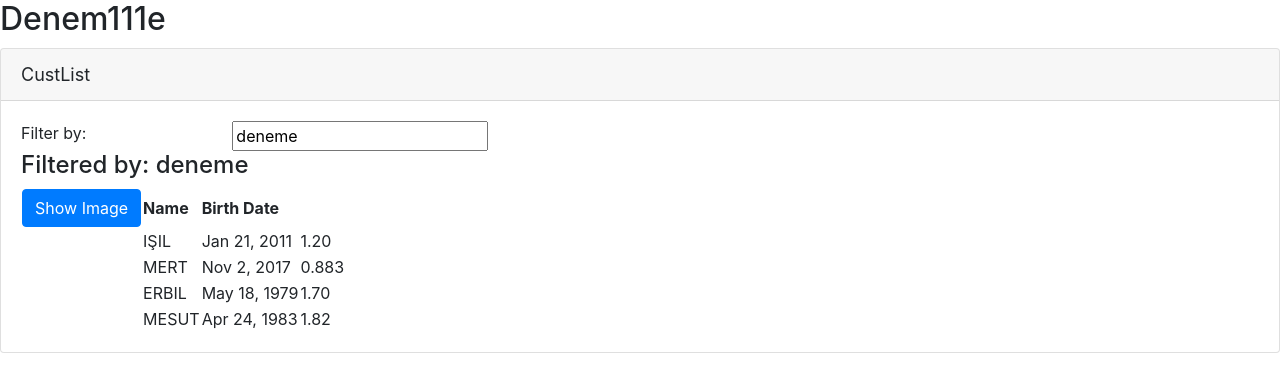
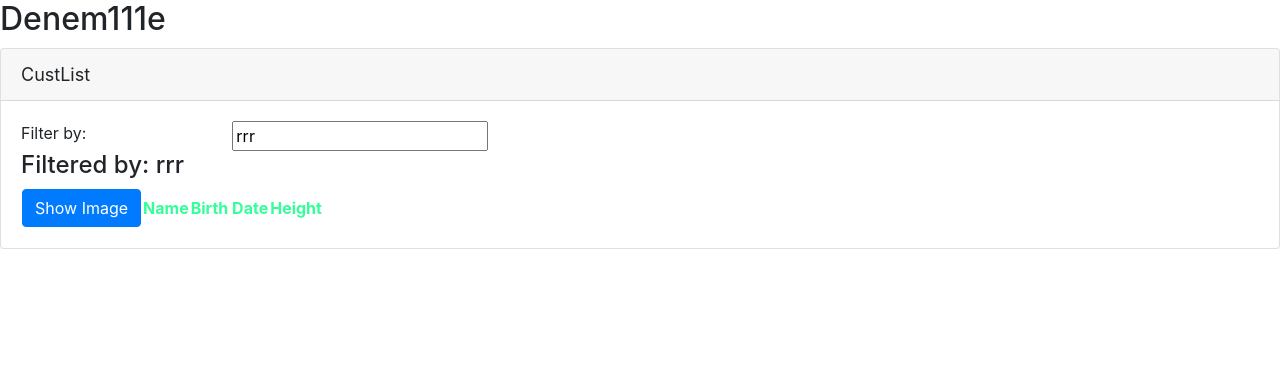
Before and after one commit to mestal/CoreNetto, an Angular app in the folder APM/: page / in a window 1280 px wide. Shown: the top 392 px of the page. Built offline with nearby package versions, Linux system fonts and the light colour scheme.

Commit message:
Custom Pipe, Interface, Filter, Component Style

```diff
--- a/APM/src/app/app.module.ts
+++ b/APM/src/app/app.module.ts
@@ -3,10 +3,13 @@ import { NgModule } from '@angular/core';
 import { FormsModule} from '@angular/forms';
 import { AppComponent } from './app.component';
 import { CustomerListComponent } from './customers/customer-list.component';
+import { ConvertToSpaces } from './shared/convert-to-spaces.pipe';
 
 @NgModule({
   declarations: [
-    AppComponent,CustomerListComponent
+    AppComponent,
+    CustomerListComponent,
+    ConvertToSpaces
   ],
   imports: [
     BrowserModule,
--- /dev/null
+++ b/APM/src/app/customers/customer-list.component.css
@@ -0,0 +1,3 @@
+thead {
+    color: #33FF99
+}
--- a/APM/src/app/customers/customer-list.component.html
+++ b/APM/src/app/customers/customer-list.component.html
@@ -28,10 +28,11 @@
                         </th>
                         <th>Name</th>
                         <th>Birth Date</th>
+                        <th>Height</th>
                     </tr>
                 </thead>
                 <tbody>
-                    <tr *ngFor="let customer of customers">
+                    <tr *ngFor="let customer of filteredCustomers">
                         <td>
                             <img *ngIf='showImage'
                                 [src]='customer.ImageUrl'
@@ -39,7 +40,7 @@
                                 [style.margin.px]='imageMargin'
                             >
                         </td>
-                        <td>{{ customer.Name | uppercase }}</td>
+                        <td>{{ customer.Name | uppercase | convertToSpaces:'E':'L' }}</td>
                         <td>{{ customer.BirthDate | date:shortDate }}</td>
                         <td>{{ customer.Height | number: '1.2-3' }}</td>
 
--- a/APM/src/app/customers/customer-list.component.ts
+++ b/APM/src/app/customers/customer-list.component.ts
@@ -1,16 +1,42 @@
 import { Component } from '@angular/core';
+import { ICustomer } from './customer';
 
 @Component({
     selector: 'comp-customers',
-    templateUrl: './customer-list.component.html'
+    templateUrl: './customer-list.component.html',
+    styleUrls: ['./customer-list.component.css']
 })
 export class CustomerListComponent {
     pageTitle: string = "CustList";
     imageWidth: number = 50;
     imageMargin: number = 2;
     showImage: boolean = false;
-    listFilter: string = "deneme";
-    customers: any[] = [
+
+    constructor() {
+        this.filteredCustomers = this.customers;
+        this.listFilter = 'rrr';
+    }
+
+    _listFilter: string;
+    get listFilter(): string {
+        return this._listFilter;
+    }
+    set listFilter(value: string){
+        this._listFilter = value;
+        this.filteredCustomers = this.listFilter ? this.performFilter(this.listFilter) : this.customers;
+    }
+
+    performFilter(filterBy: string): ICustomer[] {
+        filterBy = filterBy.toLocaleLowerCase();
+        return this.customers.filter((customer: ICustomer) =>
+            customer.Name.toLocaleLowerCase().indexOf(filterBy) !== -1
+        );
+    }
+
+
+
+    filteredCustomers: ICustomer[];
+    customers: ICustomer[] = [
         {
             Name: "Işıl",
             ImageUrl: "assets/images/saw.png",
--- /dev/null
+++ b/APM/src/app/customers/customer.ts
@@ -0,0 +1,6 @@
+export interface ICustomer {
+    Name: string;
+    ImageUrl: string;
+    BirthDate: string;
+    Height: number
+}
--- /dev/null
+++ b/APM/src/app/shared/convert-to-spaces.pipe.ts
@@ -0,0 +1,11 @@
+import { Pipe, PipeTransform} from '@angular/core';
+
+@Pipe({
+    name: 'convertToSpaces'
+})
+export class ConvertToSpaces implements PipeTransform {
+
+    transform(value: string, character: string, character2: string): string {
+        return value.replace(character, ' ').replace(character2, ' ');
+    }
+}
```
Also changed, not shown: 1 other file (tests, documents, lock files or other folders).
